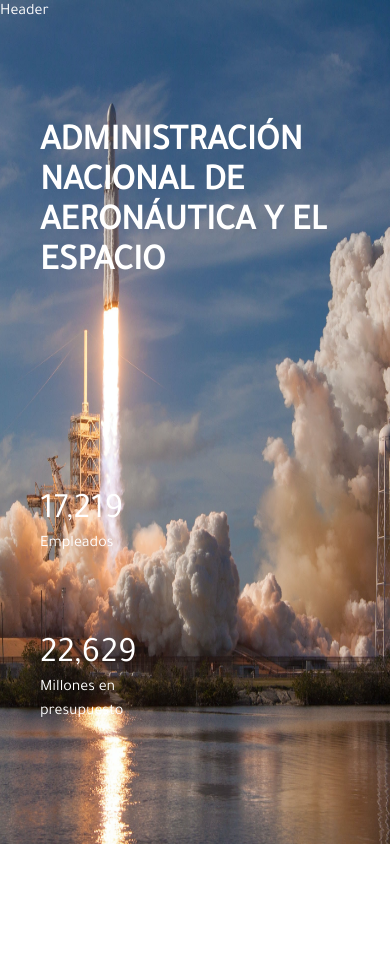
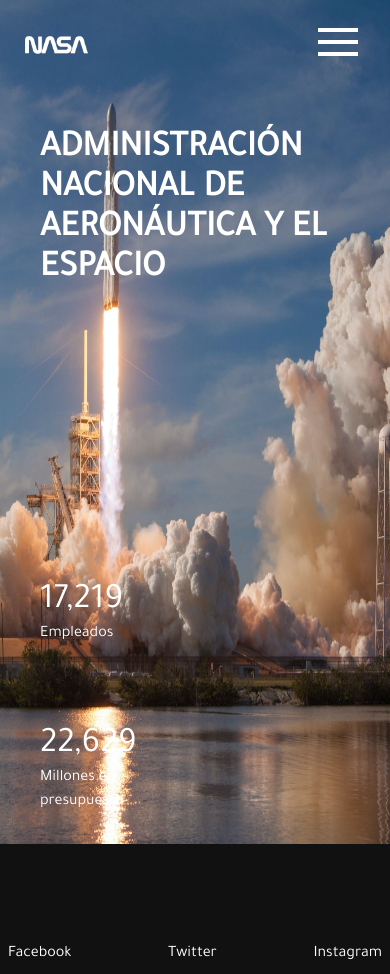
Before and after one commit to gustavo-exe/AppNASA, a React (Create React App) app: page / in a window 390 px wide. Before the commit the page ends 844 px from the top, so only its background shows below. Built offline with nearby package versions, Linux system fonts and the light colour scheme.

Commit message:
Aplicacion de NavBar y Footer, modificacion de breakpoints y estilo

```diff
--- a/src/cmps/Footer/Footer.js
+++ b/src/cmps/Footer/Footer.js
@@ -1,6 +1,7 @@
+import '../../css/Footer.css';
 function Footer() {
     return(
-        <div className="flex flex-row items-center sm:px-80 sm:text-lg md:px-40 md:text-3xl p-2 justify-between" >
+        <div className="flex flex-row items-center sm:px-80 md:px-40 sm:text-lg md:text-2xl p-2 justify-between" >
             <a >Facebook</a>
             <a>Twitter</a>
             <a>Instagram</a>
--- a/src/cmps/Home/DatoEstadistico.js
+++ b/src/cmps/Home/DatoEstadistico.js
@@ -1,9 +1,9 @@
 function DatoEstadistico({cantidad, descripcion}) {
     return(
         <div className="flex-1 my-10" >
-            <span className="text-4xl md:text-6xl " >{cantidad}</span>
+            <span className="text-4xl sm:text-6xl " >{cantidad}</span>
             <br></br>
-            {descripcion}
+            <p className="md:text-3xl" >{descripcion}</p>
         </div>
     )
 }
--- a/src/cmps/Home/HomePage.js
+++ b/src/cmps/Home/HomePage.js
@@ -1,19 +1,22 @@
 import DatoEstadistico from './DatoEstadistico';
+import NavBar from '../NavBar/NavBar';
+import Footer from '../Footer/Footer';
+
 import '../../css/HomePage.css';
+
+
 function HomePage() {
     return(
-        <div className="ContenedorConImagen flex flex-col" >
-            <div style={{height:"10vh", width:"100vw"}} >
-                <p>Header</p>
-            </div>
+        <div className="ContenedorConImagen flex flex-col justify-between" >
+            <NavBar/>
 
-            <div  style={{width:"100vw", minHeight:"90vh"}} className="p-10 flex flex-col justify-between" >
-                <p className="w-90 md:w-100 font-bold text-4xl md:text-8xl uppercase" >
+            <div style={{minHeight:"100vh"}} className="p-10   md:py-20 sm:py-10 flex flex-col justify-between" >
+                <p className="w-90 sm:w-100 font-bold text-4xl sm:text-8xl uppercase" >
                 Administración Nacional de
                 Aeronáutica y el Espacio
                 </p>
 
-                <div className="w-40 my-10 flex flex-wrap md:w-80 " >
+                <div className="w-40 my-10  flex flex-wrap sm:w-80 " >
                     <DatoEstadistico
                         cantidad="17,219"
                         descripcion="Empleados"
@@ -24,7 +27,7 @@
                     />
                 </div>
             </div>
-
+            <Footer/>
         </div>
     )
 }
--- a/src/cmps/NavBar/NavBar.js
+++ b/src/cmps/NavBar/NavBar.js
@@ -2,11 +2,11 @@
 
 function NavBar() {
     return(
-    <nav style={{height:"10vh", width:"100vw"}} className=" flex-row justify-between p-2">
+    <nav className=" flex-row justify-between p-2">
 
         <div  className="items-center hidden sm:flex flex-row justify-between px-2" >
             <a href="/"> <div className="LogoNasa  w-40 h-24 " ></div> </a>
-            <div className="Paginas sm:w-60 sm:px-4 md:w-80 justify-between flex " >
+            <div className="Paginas sm:w-60 sm:px-4 md:w-80  flex justify-between" >
                 <a className="Opcion sm:text-lg md:text-2xl" >Acerca de la NASA</a>
                 <a className="Opcion sm:text-lg md:text-2xl" >Galeria</a>
             </div>
--- /dev/null
+++ b/src/css/Footer.css
@@ -0,0 +1,3 @@
+a:hover{
+    color: #E650B1;
+}
--- a/src/css/HomePage.css
+++ b/src/css/HomePage.css
@@ -1,18 +1,22 @@
 
 .ContenedorConImagen{
     background: url('../images/Cohete.jpg') no-repeat top right ;
-    background-size: 58vw ;
+    background-size: 58vw;
     background-position-y: 10vh;
     background-position-x: top;
 }
-
+@media (min-width: 768px){
+    .ContenedorConImagen{
+        background-position: center right;
+    }
+}
 /*Movil*/
 @media only screen
 and (min-width: 320px)
 and (max-width: 736px)
 {
     .ContenedorConImagen{
-        background-size: 190% 100%;
-        background-position:center;
+        background-size: 190% 100vh;
+        background-position:top;
     }
 }
```
